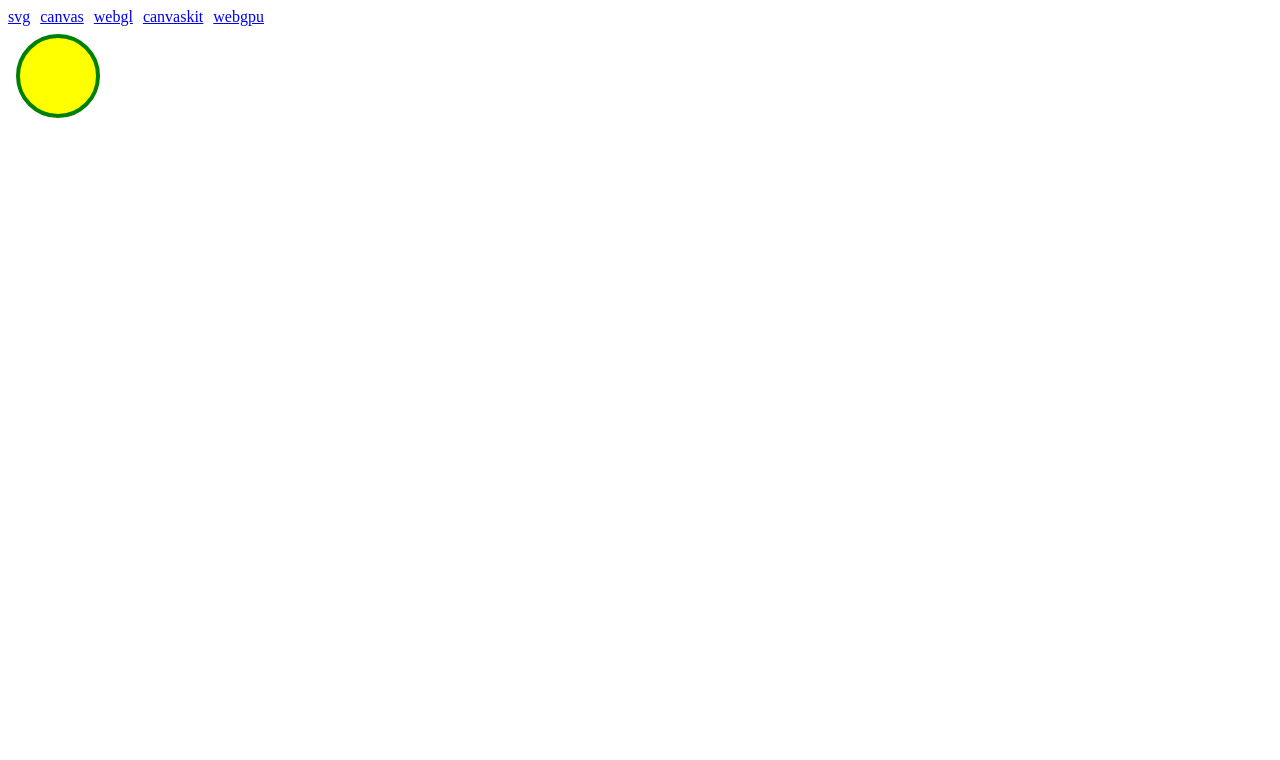
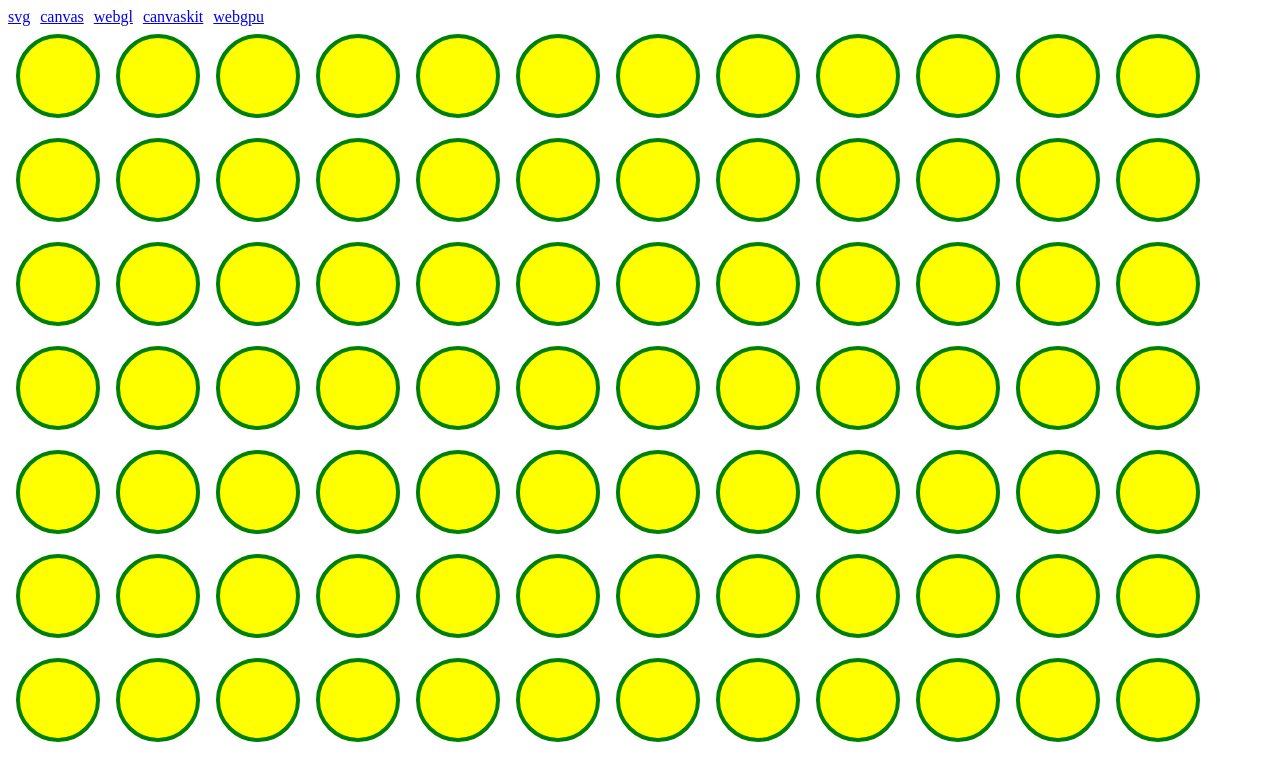
Before and after one commit to PengYYYYY/web-render-starter, a React (Vite) app: page /svg in a window 1280 px wide. Shown: the top 760 px of the page. Built offline with nearby package versions, Linux system fonts and the light colour scheme.

Commit message:
feat: update svg

```diff
--- a/src/layout/Header.tsx
+++ b/src/layout/Header.tsx
@@ -2,12 +2,7 @@ import { Link } from 'react-router-dom';
 
 export const Header = () => {
   return (
-    <div
-      style={{
-        display: 'flex',
-        gap: '10px',
-      }}
-    >
+    <div style={{ display: 'flex', gap: '10px' }}>
       <Link to={'svg'}>svg</Link>
       <Link to={'canvas'}>canvas</Link>
       <Link to={'webgl'}>webgl</Link>
--- a/src/layout/index.tsx
+++ b/src/layout/index.tsx
@@ -1,13 +1,11 @@
 import { Outlet } from 'react-router-dom';
 import { Header } from './Header';
 
-const Layout = () => {
-  return (
-    <>
-      <Header />
-      <Outlet />
-    </>
-  );
-};
+const Layout = () => (
+  <>
+    <Header />
+    <Outlet />
+  </>
+);
 
 export default Layout;
--- a/src/pages/svg.tsx
+++ b/src/pages/svg.tsx
@@ -1,8 +1,16 @@
 const Svg = () => {
+  const list = new Array(20000).fill('0');
   return (
-    <svg width="100" height="100">
-      <circle cx="50" cy="50" r="40" stroke="green" stroke-width="4" fill="yellow" />
-    </svg>
+    <>
+      <svg width="100" height="100">
+        <circle cx="50" cy="50" r="40" stroke="green" strokeWidth="4" fill="yellow" />
+      </svg>
+      {list.map((_, index) => (
+        <svg key={index} width="100" height="100">
+          <circle cx="50" cy="50" r="40" stroke="green" strokeWidth="4" fill="yellow" />
+        </svg>
+      ))}
+    </>
   );
 };
 
```
